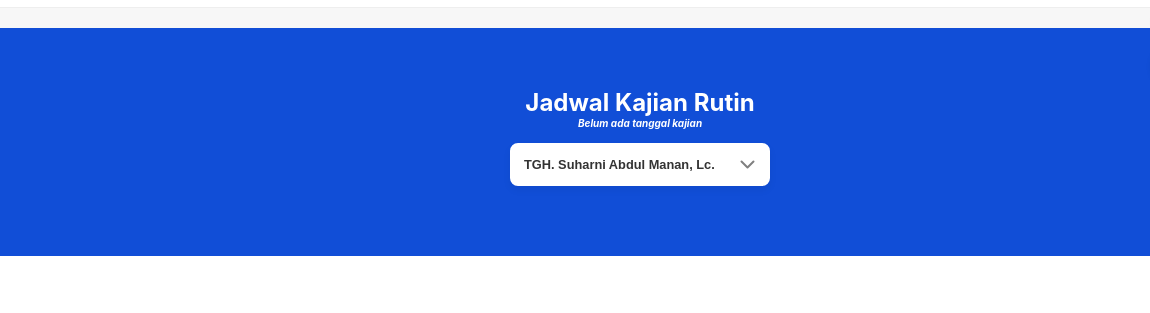
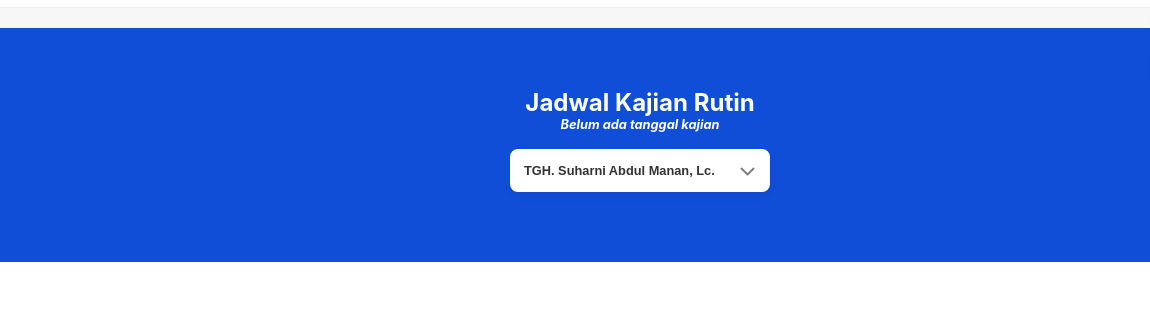
Before and after one commit to mzdesain/streamingjbtv, a plain HTML site: page index.html in a window 1280 px wide. Shown: the part 699-1012 px from the top of the page, 0-1150 px from the left. Drawn offline with Linux system fonts and the light colour scheme; no server answers.

Commit message:
Update index.html

```diff
--- a/index.html
+++ b/index.html
@@ -616,7 +616,7 @@
     <section class="section-grey">
         <div class="container">
             <h2><strong>Jadwal Kajian Rutin</h2>
-            <h4 id="rentangTanggalKajian" style="color: #ffffff; font-style: oblique; font-size: x-small;">Belum ada tanggal kajian</h4>
+            <h4 id="rentangTanggalKajian" style="color: #ffffff; font-style: oblique; font-size: 0.8;">Belum ada tanggal kajian</h4>
 
             <div class="timeline-container">
                 <div class="timeline-nav timeline-dropdown-wrapper">
```
